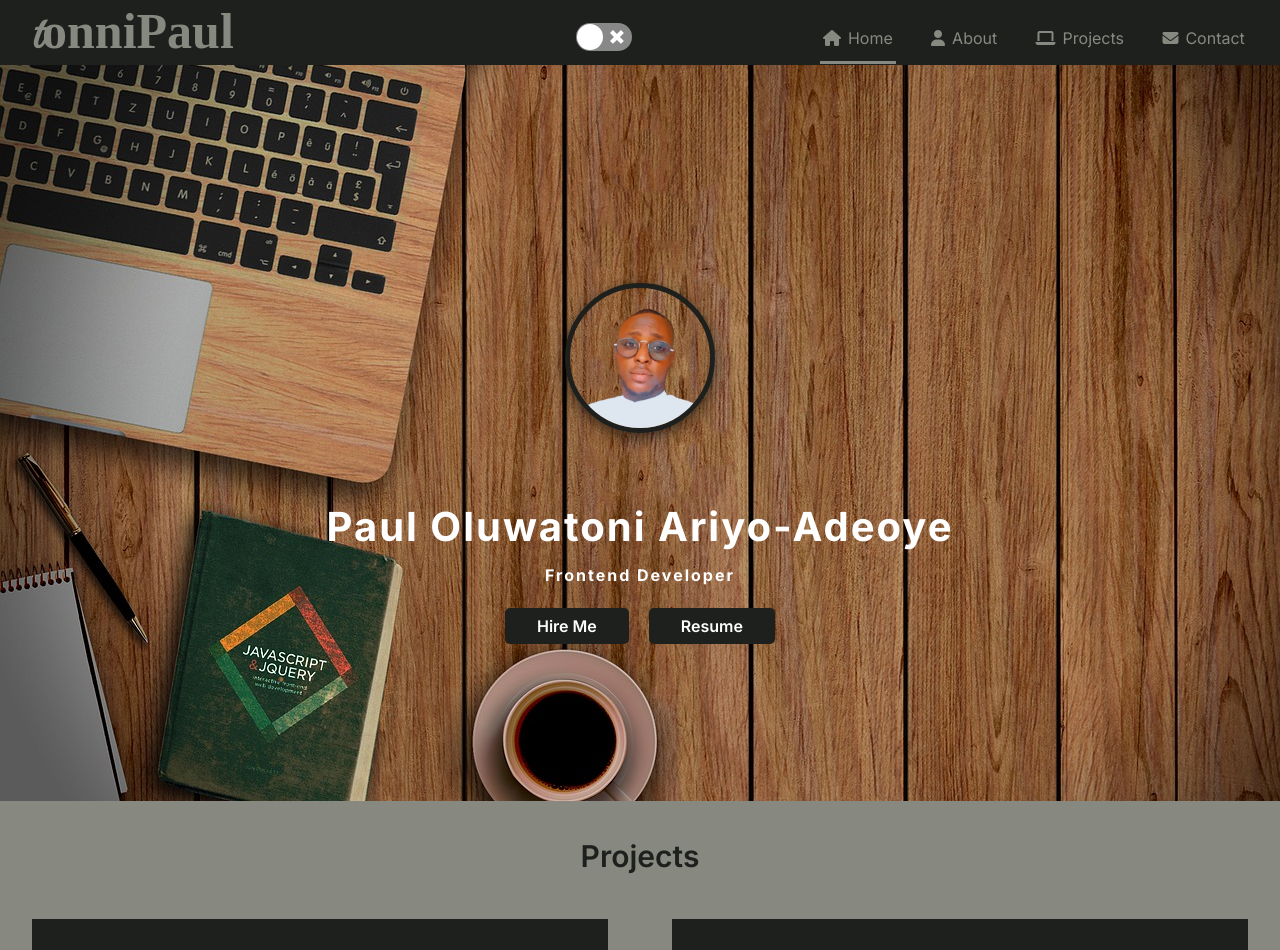
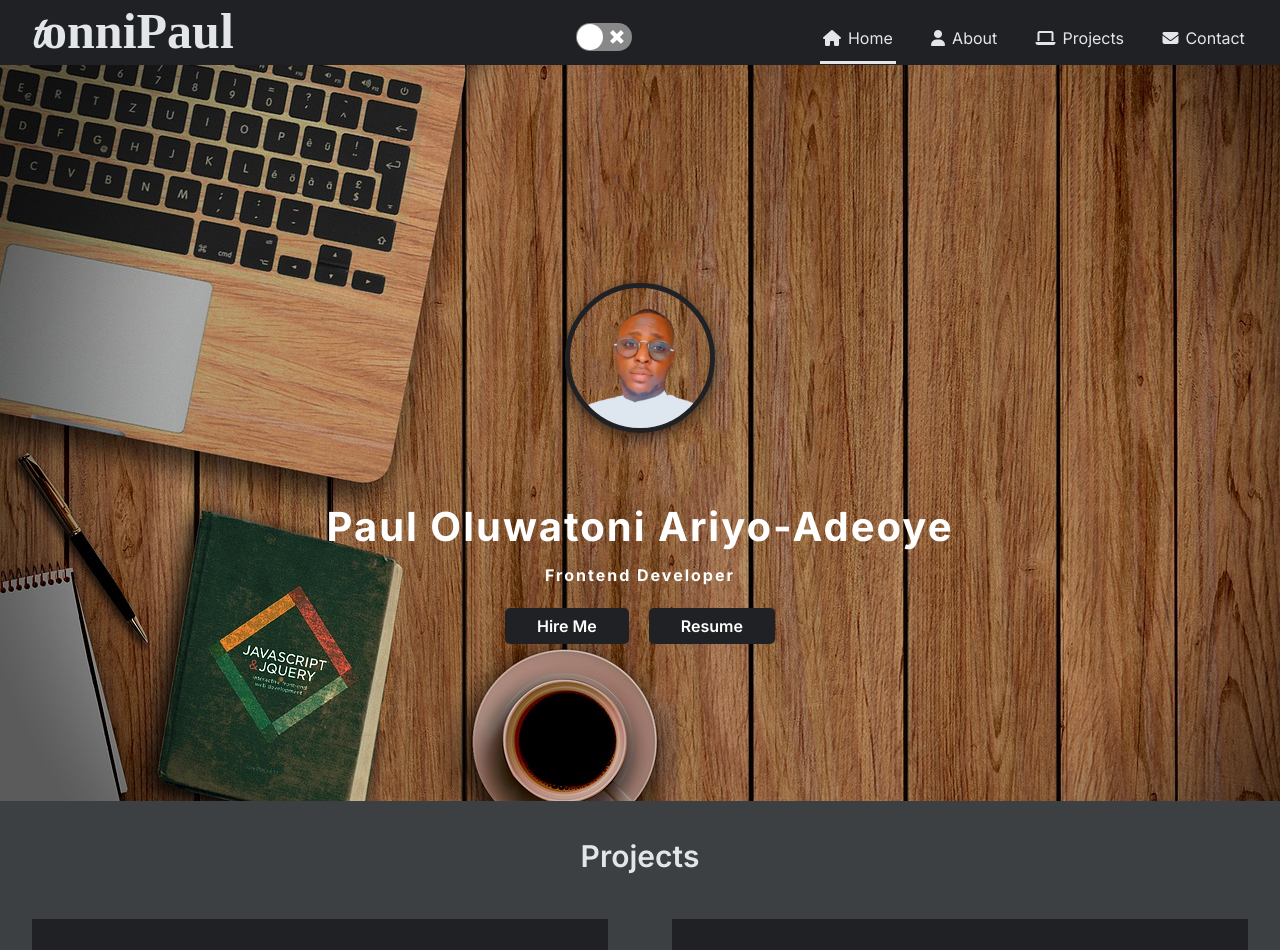
Before and after one commit to TonniPaul/contact, a React (Create React App) app: page / in a window 1280 px wide. Shown: the top 950 px of the page. Built offline with nearby package versions, Linux system fonts and the light colour scheme; a web font is replaced by a local one.

Commit message:
Color Pallete change

```diff
--- a/src/index.css
+++ b/src/index.css
@@ -9,11 +9,12 @@
   --shadow: 0px 2px 2px #EFE3FD;
   --lightshadow: 0px 2px 2px #36E7F7;
   --txtshadow: -2px 2px 4px rgb(184, 170, 170);
-  --primary: #1D201D;
+  --primary: #202124;
   --lightcontactbox: #4F778859;
   --primarylight: #1D3324;
   --lighttext: #36E7F7;
-  --primarytxt: #878981;
+  --primarytxt: #E2E6E9;
+  --darkbglighter: #3C4042;
   --primaryblack: #141010;
   --white: #fff;
   --black: #4661AD;
@@ -30,7 +31,7 @@ body{
   font-weight: 400;
 }
 #dark {
-  background-color: var(--primarytxt);
+  background-color: var(--darkbglighter);
 }
 #light{
   background-color: #fff;
--- a/src/pages/hompage.css
+++ b/src/pages/hompage.css
@@ -1,6 +1,6 @@
 .project--header{
    text-align: center;
-   color: var(--primary);
+   color: var(--primarytxt);
    font-size: 30px;
    font-weight: 600;
 }
```
